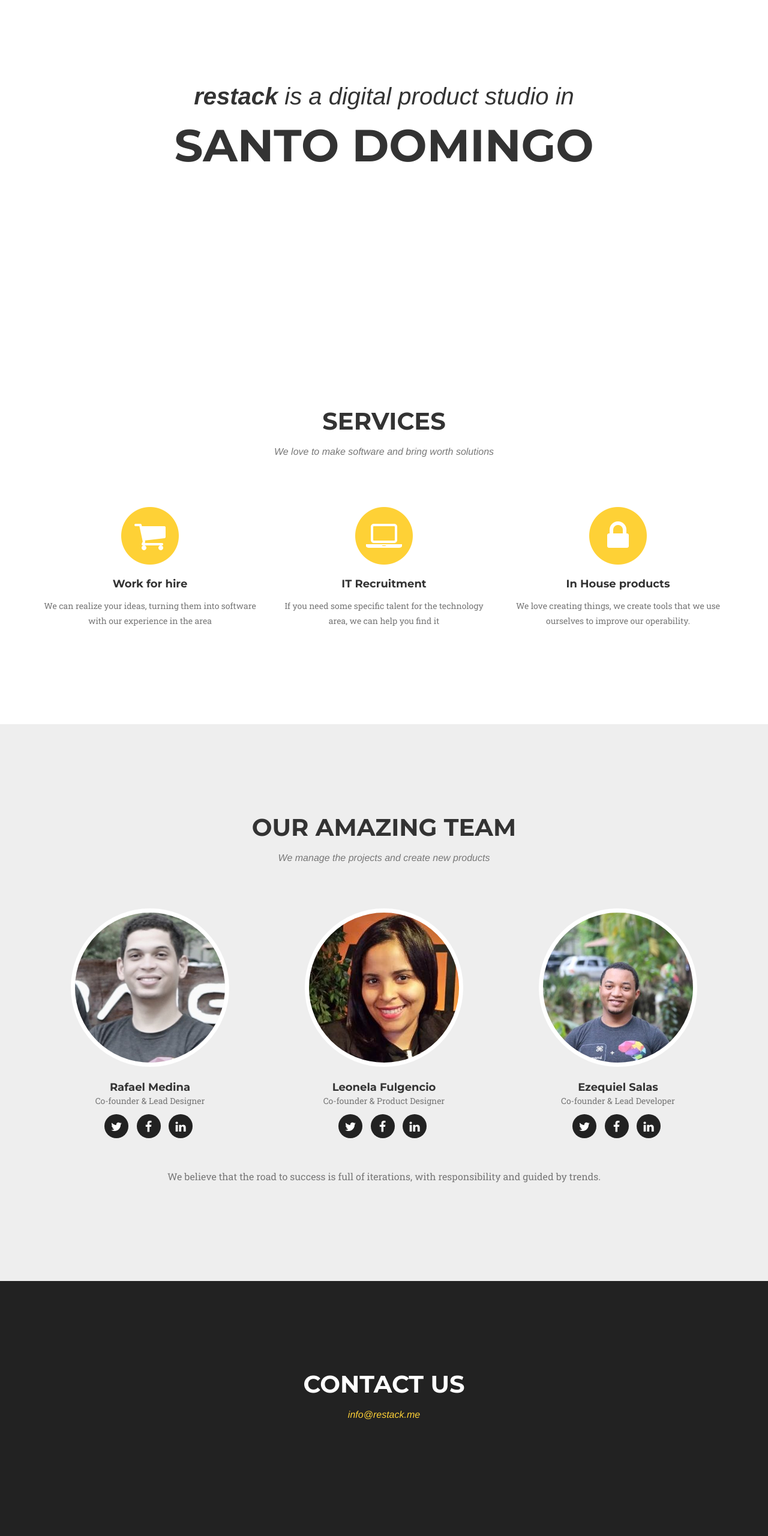
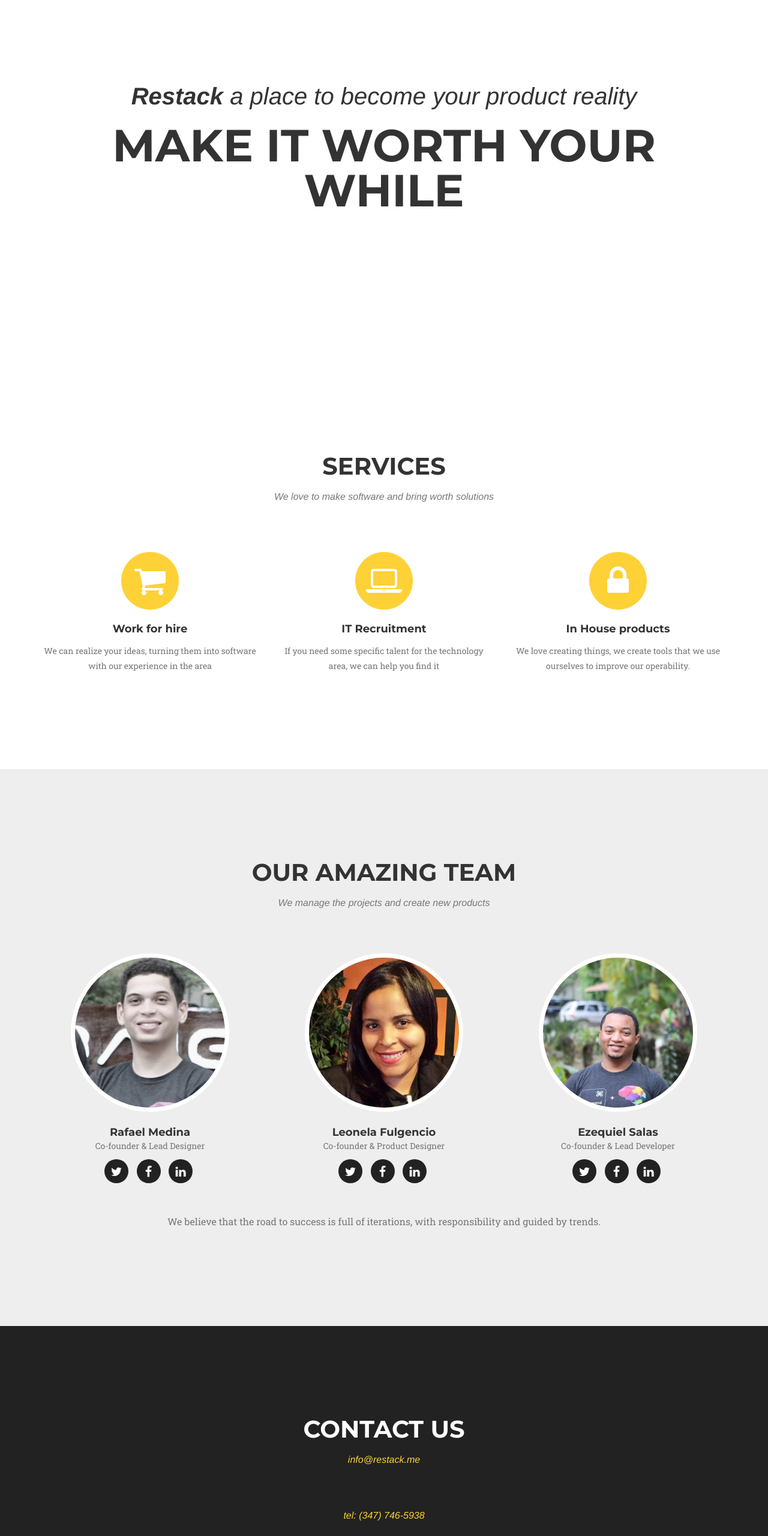
Before and after one commit to ezequielsalas/restack-demo-page, a website: page index.html in a window 1280 px wide. Shown: the part 160-2720 px from the top of the page at 60% size. Drawn offline with nearby package versions, Linux system fonts and the light colour scheme; a web font is replaced by a local one.

Commit message:
Changing the slogan

```diff
--- a/index.html
+++ b/index.html
@@ -97,8 +97,9 @@
         <div class="container">
             <div class="intro-text">
                 <!-- <div class="intro-lead-in">Welcome To Our Studio!</div> -->
-                <div class="intro-lead-in"><span style="font-weight: bold;">restack</span> is a digital product studio in</div>
-                <div class="intro-heading">Santo Domingo</div>
+                <div class="intro-lead-in"><span style="font-weight: bold;">Restack</span> a place to become your product reality
+</div>
+                <div class="intro-heading">Make it worth your while</div>
             </div>
         </div>
     </header>
@@ -179,7 +180,7 @@
                             </li>
                             <li><a href="#"><i class="fa fa-facebook"></i></a>
                             </li>
-                            <li><a href="https://do.linkedin.com/in/leonela-fulgencio-bab16b39/en
+                            <li><a href="https://do.linkedinr.com/in/leonela-fulgencio-bab16b39/en
 "><i class="fa fa-linkedin"></i></a>
                             </li>
                         </ul>
@@ -218,7 +219,10 @@
             <div class="row">
                 <div class="col-lg-12 text-center">
                     <h2 class="section-heading">Contact Us</h2>
+
+
                     <h3 class="section-subheading text-muted"><a href="mailto:info@restack.me">info@restack.me</a></h3>
+                    <h3 class="section-subheading text-muted"><a href="tel:(347) 746-5938">tel: (347) 746-5938</a></h3>
                 </div>
             </div>
         </div>
```
